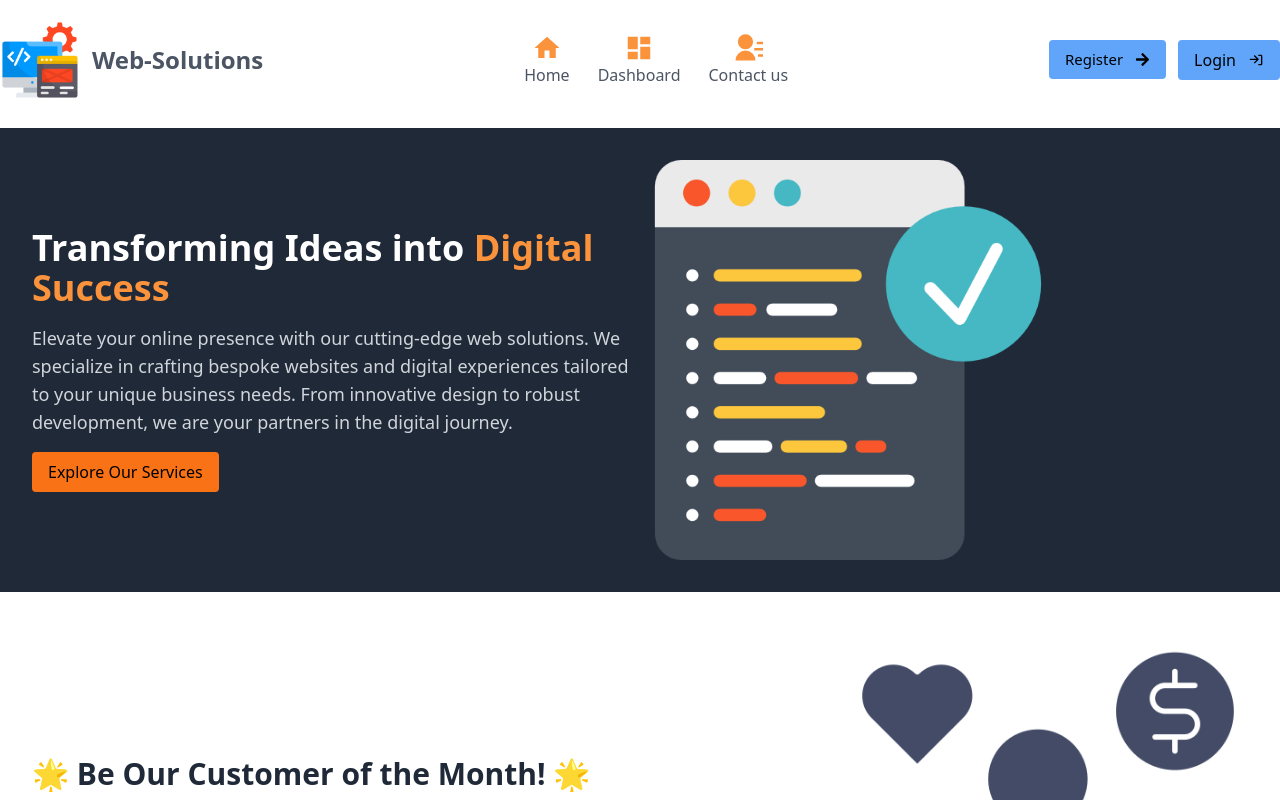
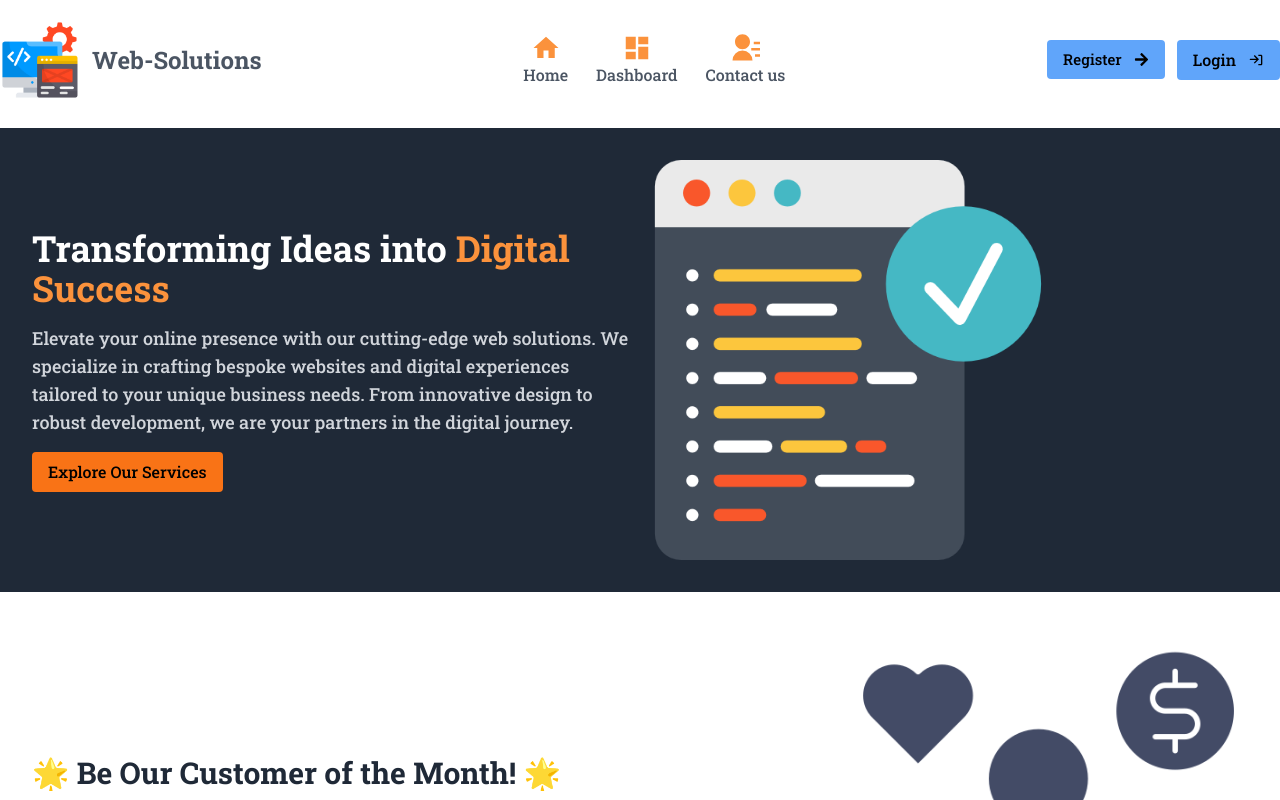
Before and after one commit to Saif-Rahman-801/Employee-Management-Client, a React (Vite) app: page / in a window 1280 px wide. Shown: the top 800 px of the page. Built offline with nearby package versions, Linux system fonts and the light colour scheme; no server answers.

Commit message:
font added and hr role check removed

```diff
--- a/index.html
+++ b/index.html
@@ -5,6 +5,9 @@
     <link rel="icon" type="image/svg+xml" href="/vite.svg" />
     <meta name="viewport" content="width=device-width, initial-scale=1.0" />
     <title>Vite + React</title>
+    <link rel="preconnect" href="https://fonts.googleapis.com">
+<link rel="preconnect" href="https://fonts.gstatic.com" crossorigin>
+<link href="https://fonts.googleapis.com/css2?family=Roboto+Slab:wght@400;500;600;700;800&display=swap" rel="stylesheet">
   </head>
   <body>
     <div id="root"></div>
--- a/src/Pages/Authentications/Registration/Register.jsx
+++ b/src/Pages/Authentications/Registration/Register.jsx
@@ -34,7 +34,7 @@
     const role = formData.get("role");
 
     const findAdmin = allUsers.find((user) => user.role === "admin");
-    const findHr = allUsers.find((user) => user.role === "hr");
+    // const findHr = allUsers.find((user) => user.role === "hr");
     const findUser = allUsers.find((user) => user.email === email);
 
     if (findUser) {
@@ -47,12 +47,13 @@
         toast.error("Admin Already Exists");
         return;
       }
-    } else if (role === "hr") {
-      if (findHr) {
-        toast.error("Hr Already Exists");
-        return;
-      }
     }
+    // else if (role === "hr") {
+    //   if (findHr) {
+    //     toast.error("Hr Already Exists");
+    //     return;
+    //   }
+    // }
 
     // Extracting the image file
     const photo = formData.get("photo");
--- a/src/index.css
+++ b/src/index.css
@@ -2,6 +2,9 @@
 @tailwind components;
 @tailwind utilities;
 
+*{
+  font-family: 'Roboto Slab', serif;
+}
 
 
 /* :root {
```
